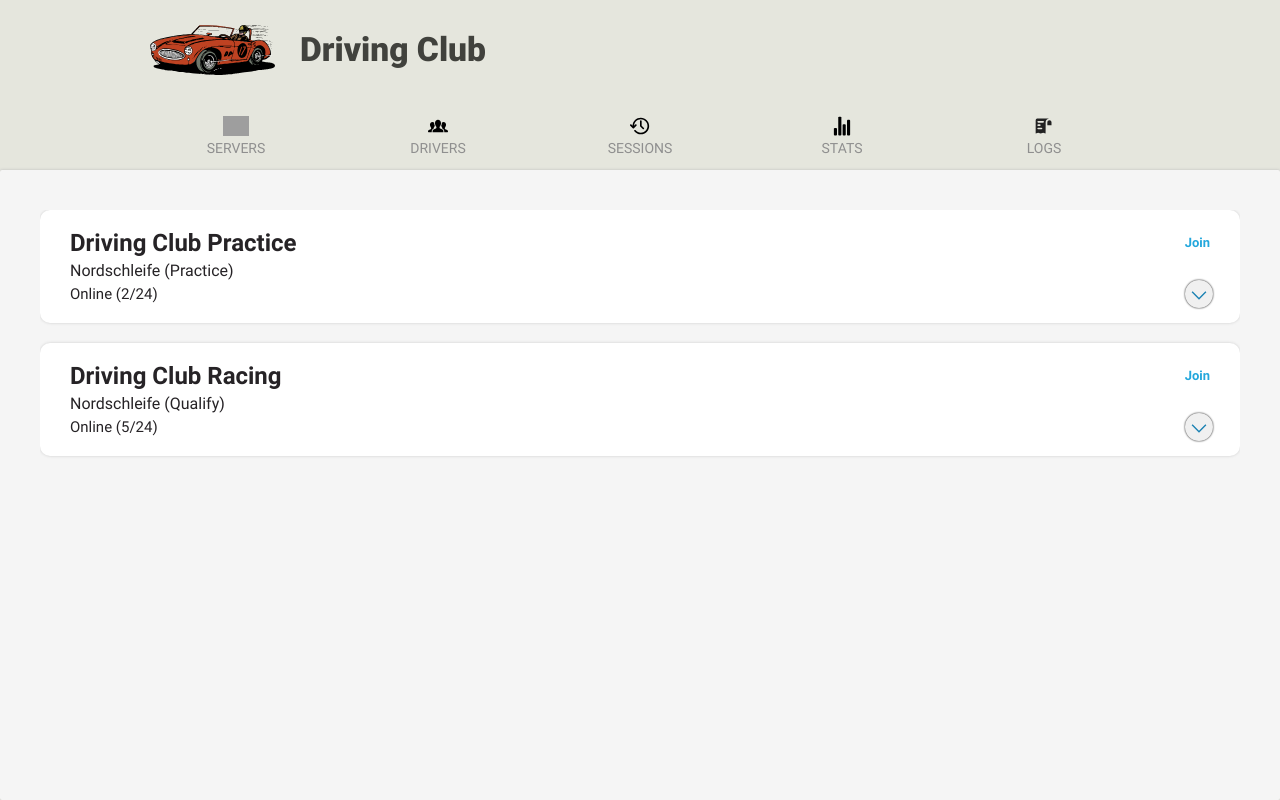
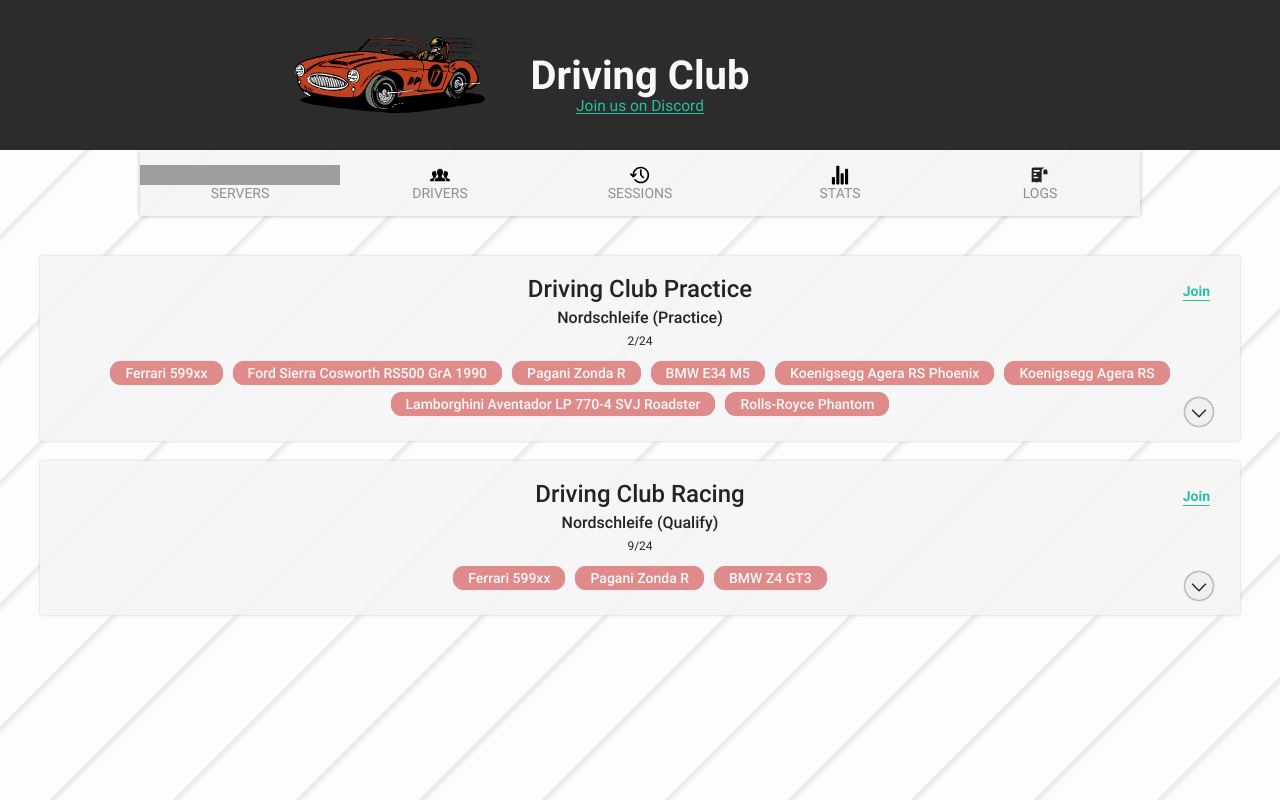
Before and after one commit to Mairo022/driveclub, a React (Vite) app: page / in a window 1280 px wide. Built offline with nearby package versions, Linux system fonts and the light colour scheme; grey boxes are pictures that could not be loaded.

Commit message:
Initialise base style for site

```diff
--- a/src/components/ui/Header.tsx
+++ b/src/components/ui/Header.tsx
@@ -1,6 +1,7 @@
 import {ReactElement} from "react";
 import "./styles/header.scss";
 import logoSVG from "../../assets/images/logo-server.svg"
+import {Link} from "react-router-dom";
 
 export function Header(): ReactElement {
     return (
@@ -9,9 +10,12 @@
                  src={logoSVG}
                  alt="Server Logo"
             />
-            <h1 className="title">
-                Driving Club
-            </h1>
+            <div className="heading">
+                <h1 className="heading__title">
+                    Driving Club
+                </h1>
+                <Link className="heading__join" to="#">Join us on Discord</Link>
+            </div>
         </header>
     )
 }
--- a/src/components/ui/styles/header.scss
+++ b/src/components/ui/styles/header.scss
@@ -2,27 +2,67 @@
 
 .site_header {
   display: flex;
-  align-items: center;
-  margin-left: 150px;
+  flex-direction: column;
+  flex: 0 0 150px;
+  gap: 50px;
+  place-content: center;
   padding: 25px 0;
-  gap: 25px;
+  background-color: #2c2c2c;
 
   .logo {
-    width: 125px;
+    position: absolute;
+    left: 50%;
+    transform: translateX(calc(-50% - 250px));
+    margin: 0;
+    width: 190px;
   }
 
-  .title {
-    margin: 0;
-    color: #41423d;
-    font-size: 2.1em;
-    font-family: Roboto Black, Roboto, Arial, serif;
+  .heading {
+    margin-top: 17px;
+    text-align: center;
+
+    &__title {
+      margin: 0;
+      color: #f8f8f6;
+      font-size: 2.5em;
+      font-family: Roboto Bold, Roboto, Arial, serif;
+    }
+
+    &__join {
+      display: block;
+      margin-top: -1px;
+      line-height: 17px;
+      text-decoration: underline;
+      text-underline-offset: 2px;
+      font-size: 15.5px;
+      color: #25C2A0;
+
+      &:hover {
+        color: #2adbb5;
+      }
+    }
   }
 }
 
-@media screen and (max-width: $responsiveWidth) {
+@media screen and (max-width: 750px) {
   .site_header {
-    justify-content: center;
     flex-wrap: wrap;
     margin: 0;
+    gap: 15px;
+
+    .logo {
+      position: relative;
+      left: auto;
+      transform: none;
+      margin: 0 auto;
+    }
+
+    .heading {
+      margin-top: 0;
+
+      &__join {
+        margin-top: 5px;
+      }
+    }
   }
 }
--- a/src/components/ui/styles/navbar.scss
+++ b/src/components/ui/styles/navbar.scss
@@ -2,30 +2,57 @@
 
 .navbar {
   display: flex;
-  align-content: end;
-  align-items: end;
+  align-self: center;
   justify-content: center;
-  flex-wrap: nowrap;
-  transform: translateY(1px);
+  width: 100%;
+  max-width: 1000px;
+  border-bottom-left-radius: 3px;
+  border-bottom-right-radius: 3px;
+  background-color: rgba(245, 245, 245, 0.85);
+  box-shadow: 0 0 4px rgba(0,0,0,0.25);
+  clip-path: inset(0 -4px -4px -4px);
 
   .route {
-    flex: 0 1 200px;
     position: relative;
+    display: flex;
+    flex-direction: column;
+    width: 100%;
+    padding: 15px 0;
+    text-align: center;
+    font-size: 14px;
     color: #8f8f8f;
-    display: block;
-    font-size: 14px;
-    margin: 0 1px;
-    padding: 15px 0;
-    border-top-left-radius: 3px;
-    border-top-right-radius: 3px;
-    text-align: center;
-    z-index: 1;
-    clip-path: inset(-1px -3px 0 -3px);
+    clip-path: inset(0 -3px -3px -3px);
 
     &.active {
+      z-index: 5;
       color: #666666;
-      background-color: #F5F5F5;
-      box-shadow: 0 -3px 3px #bababa;
+      background-color: #FAFAFA;
+      box-shadow: 0 0 4px #bababa;
+      clip-path: inset(0 -4px 0 -4px);
+    }
+
+    &:hover {
+      color: #666666;
+      background-color: #FAFAFA;
+      transition: 0.5s background-color ease-in-out;
+    }
+
+    &:first-child {
+      border-bottom-left-radius: 3px;
+    }
+
+    &:last-child {
+      border-bottom-right-radius: 3px;
+    }
+
+    &:first-child.active,
+    &:first-child:not(.active)::before {
+      clip-path: inset(0 -4px 0 0);
+    }
+
+    &:last-child.active,
+    &:last-child:not(.active)::before {
+      clip-path: inset(0 0 0 -4px);
     }
 
     &:not(.active)::before {
@@ -39,20 +66,13 @@
       transition: transform 250ms ease-in-out;
       transform: scaleY(0);
       transform-origin: bottom;
-      box-shadow: 0 -3px 3px #bababa;
-      background-color: #F5F5F5;
-      border-top-left-radius: 3px;
-      border-top-right-radius: 3px;
+      box-shadow: 0 0 4px #bababa;
+      background-color: #FAFAFA;
+      clip-path: inset(0 -4px 0 -4px);
     }
 
     &:hover::before {
       transform: scaleY(1);
-    }
-
-    &:hover {
-      color: #666666;
-      background-color: #F5F5F5;
-      transition: 0.5s background-color ease-in-out;
     }
 
     &__img {
@@ -65,11 +85,17 @@
 @media screen and (max-width: $responsiveWidth) {
   .navbar {
     flex-wrap: wrap;
+    border-radius: 0;
 
     .route {
-      clip-path: inset(0);
       flex-basis: 100%;
-      border-radius: 3px;
+      border-radius: 0;
+
+      &.active {
+        border-radius: 0;
+        box-shadow: 0 0 3px #bababa;
+        clip-path: none!important;
+      }
 
       &:hover {
         transition: 0s background-color ease-in-out;
--- a/src/index.css
+++ b/src/index.css
@@ -35,7 +35,8 @@
 
 body {
   min-height: 100dvh;
-  background-color: #E5E6DD;
+  background-color: #fdfdfd;
+  background-image: repeating-linear-gradient(-45deg, transparent, transparent 80px, #ebebeb 85px, #ebebeb 87px);
 }
 
 #root {
--- a/src/layouts/styles/rootLayout.scss
+++ b/src/layouts/styles/rootLayout.scss
@@ -8,19 +8,9 @@
 
   & > .page {
     flex-grow: 1;
+    max-width: 1600px;
+    margin: 0 auto;
     padding: 40px;
     border-radius: 2px;
-    background-color: #F5F5F5;
-    box-shadow: 0 0 3px #bababa;
   }
 }
-
-@media screen and (max-width: $responsiveWidth) {
-  .container {
-    padding: 0;
-
-    & > .page {
-      flex-basis: 100%;
-    }
-  }
-}
--- a/src/pages/servers/Server.tsx
+++ b/src/pages/servers/Server.tsx
@@ -16,13 +16,18 @@
                     <path strokeWidth="3" fill="currentColor" d="M128 194.3 10 76.8l15.5-15.1L128 164.2 230.5 61.7 246 76.8 128 194.3z"/>
                 </svg>
             </button>
-            <header className="server__header">
-                <h2 className="server__header__title">{server.name}</h2>
-            </header>
+            <h2 className="server__title">{server.name}</h2>
             <p className="server__session">{server.track} ({server.session})</p>
-            <p className="server__online">Online ({server.online}/{server.spots})</p>
+            <p className="server__online">{server.online}/{server.spots}</p>
+            <div className="server__cars">{server.cars.map(car => (
+                <span className="server__cars__car">{car}</span>))}
+            </div>
             <div className={`server__activity${openClassName}`}>
-                <Table data={server.drivers} type="online"/>
+                <p className="server__activity__description">Currently online</p>
+                <div className="server__activity__online">
+                    <Table data={server.drivers} type="online"/>
+                </div>
+                <Link className="server__activity__results" to="#">All Results</Link>
             </div>
         </div>
     )
--- a/src/pages/servers/data/mockServers.ts
+++ b/src/pages/servers/data/mockServers.ts
@@ -3,6 +3,16 @@
         name: "Driving Club Practice",
         track: "Nordschleife",
         session: "Practice",
+        cars: [
+            "Ferrari 599xx",
+            "Ford Sierra Cosworth RS500 GrA 1990",
+            "Pagani Zonda R",
+            "BMW E34 M5",
+            "Koenigsegg Agera RS Phoenix",
+            "Koenigsegg Agera RS",
+            "Lamborghini Aventador LP 770-4 SVJ Roadster",
+            "Rolls-Royce Phantom"
+        ],
         drivers: [
             {
                 driver: "Existenz",
@@ -30,6 +40,11 @@
         name: "Driving Club Racing",
         track: "Nordschleife",
         session: "Qualify",
+        cars: [
+            "Ferrari 599xx",
+            "Pagani Zonda R",
+            "BMW Z4 GT3",
+        ],
         drivers: [
             {
                 driver: "Sheen",
@@ -64,11 +79,29 @@
             {
                 driver: "Ascodo",
                 car: "Ferrari 599xx",
+                best: "6:30:007",
+                last: "6.33.225"
+            },
+            {
+                driver: "cat991",
+                car: "Ferrari 599xx",
+                best: "6:31:700",
+                last: "6.41.118"
+            },
+            {
+                driver: "Senna",
+                car: "Ferrari 599xx",
                 best: "6:27:777",
-                last: "6.23.338"
+                last: "6.28.355"
+            },
+            {
+                driver: "William",
+                car: "Ferrari 599xx",
+                best: "6:24:777",
+                last: "6.27.338"
             }
         ],
-        online: 5,
+        online: 9,
         spots: 24
     }
 ]
--- a/src/pages/servers/style/server.scss
+++ b/src/pages/servers/style/server.scss
@@ -3,29 +3,46 @@
 .server {
   display: flex;
   flex-direction: column;
+  align-items: center;
   position: relative;
+  max-width: 1200px;
+  margin: 0 auto 20px;
   padding: 20px 30px;
-  margin-bottom: 20px;
-  border-radius: 10px;
+  border-radius: 3px;
   box-shadow: 0 0 3px #CCC;
-  background: white;
+  background-color: rgba(245, 245, 245, 0.85);
 
-  &__header {
-    display: flex;
-    align-items: center;
-
-    &__title {
-      font-family: Roboto Bold, $fonts_default;
-    }
+  &__title {
+    font-family: Roboto Medium, $fonts_default;
   }
 
   &__session {
     margin-top: 5px;
+    font-family: Roboto Medium, $fonts_default;
   }
 
   &__online {
-    margin-top: 5px;
-    font-size: 15px;
+    margin-top: 8px;
+    font-size: 12px;
+  }
+
+  &__cars {
+    display: flex;
+    flex-wrap: wrap;
+    gap: 7px 10px;
+    justify-content: center;
+    margin-top: 12px;
+    padding-bottom: 5px;
+
+    &__car {
+      padding: 4px 15px;
+      border-radius: 11px;
+      font-family: Roboto Medium, $fonts_default;
+      font-size: 14px;
+      box-shadow: 0 0 1px #bababa;
+      background-color: #DF8B8B;
+      color: #F8F8F6;
+    }
   }
 
   &__join {
@@ -33,11 +50,13 @@
     right: 30px;
     padding-top: 6.5px;
     font-family: Roboto Bold, $fonts_default;
-    font-size: 13px;
-    color: #23A7DC;
+    font-size: 14px;
+    color: #25C2A0;
+    text-decoration: underline;
+    text-underline-offset: 4px;
 
     &:hover {
-      border-bottom: 1px solid #23A7DC;
+      color: #2adbb5;
     }
   }
 
@@ -60,9 +79,9 @@
     &__arrow {
       position: absolute;
       width: 16px;
-      color: #1b82b3;
       transform: translateY(1.5px);
       transition: 0.2s ease-in-out;
+      color: #262326;
 
       &.open {
         transform: scaleY(-1);
@@ -79,15 +98,49 @@
     width: fit-content;
     max-height: 0;
     height: max-content;
-    overflow-y: auto;
-    overflow-x: hidden;
+    overflow-y: hidden;
     transition: max-height 0.2s ease-out, margin-top 0.2s ease-in;
 
     &.open {
       padding: 2px;
       margin-top: 15px;
-      max-height: 300px;
+      max-height: 400px;
       transition: max-height 0.2s ease-out, margin-top 0s ease;
+    }
+
+    &__description {
+      margin: 0 0 8px 2px;
+    }
+
+    &__online {
+      border-radius: 4px;
+      box-shadow: 0 0 3px #bababa;
+      height: 100%;
+      max-height: 295px;
+      overflow: auto;
+    }
+
+    &__results {
+      display: block;
+      width: fit-content;
+      margin: 20px auto 0;
+      font-size: 15px;
+      color: #25C2A0;
+      text-decoration: underline;
+      text-underline-offset: 4px;
+      text-decoration-thickness: 2px;
+
+      &:hover {
+        color: #2adbb5;
+      }
     }
   }
 }
+
+@media screen and (max-width: 1024px) {
+  .server {
+    &__join {
+      display: none;
+    }
+  }
+}
--- a/src/pages/servers/style/servers.scss
+++ b/src/pages/servers/style/servers.scss
@@ -1,4 +1,3 @@
 .servers {
-  overflow: hidden;
   color: #262326;
 }
--- a/src/pages/servers/types/servers.d.ts
+++ b/src/pages/servers/types/servers.d.ts
@@ -4,6 +4,7 @@
     online: number
     spots: number
     session: string
+    cars: string[]
     drivers: {
         driver: string
         car: string
```
